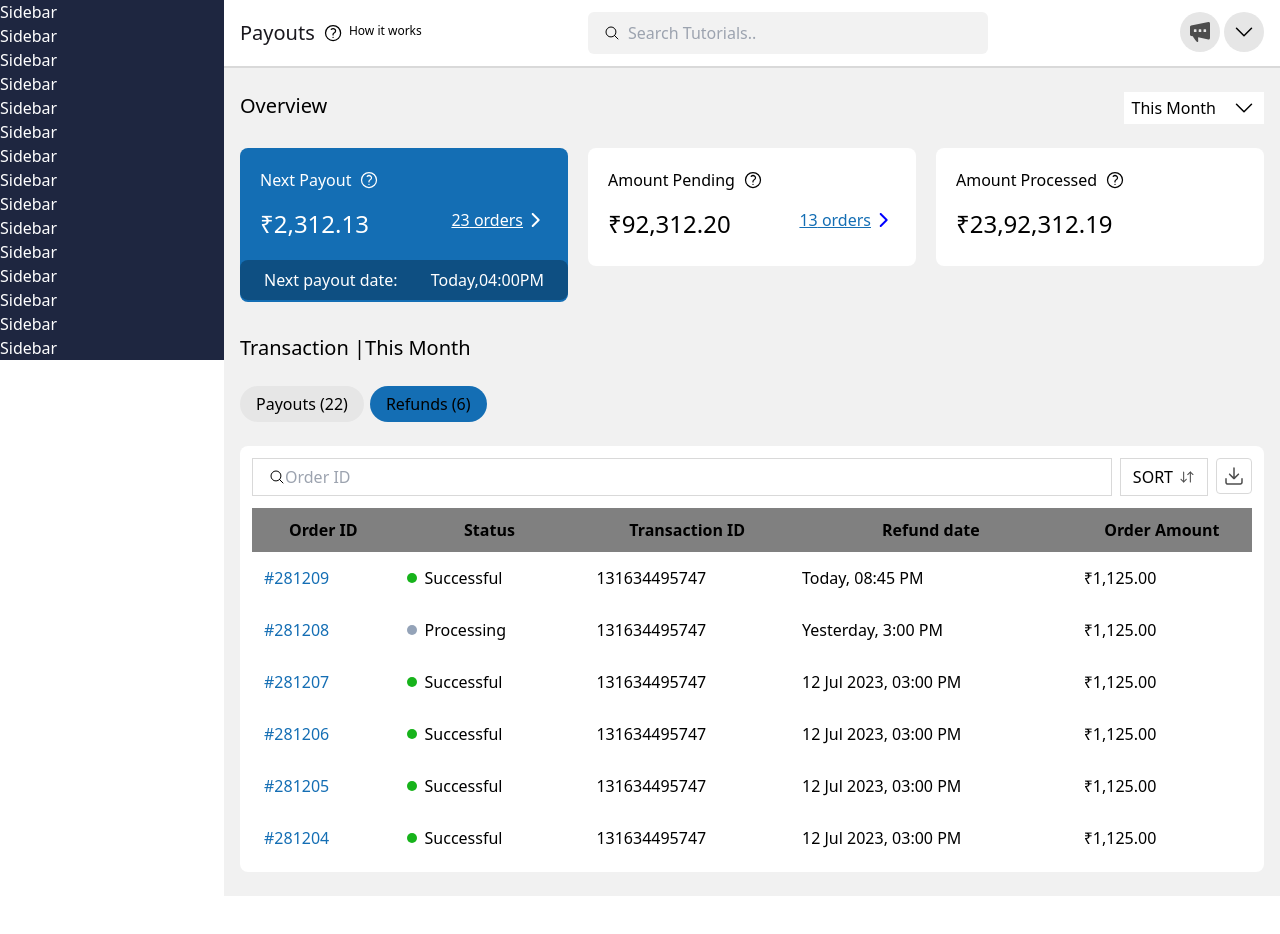
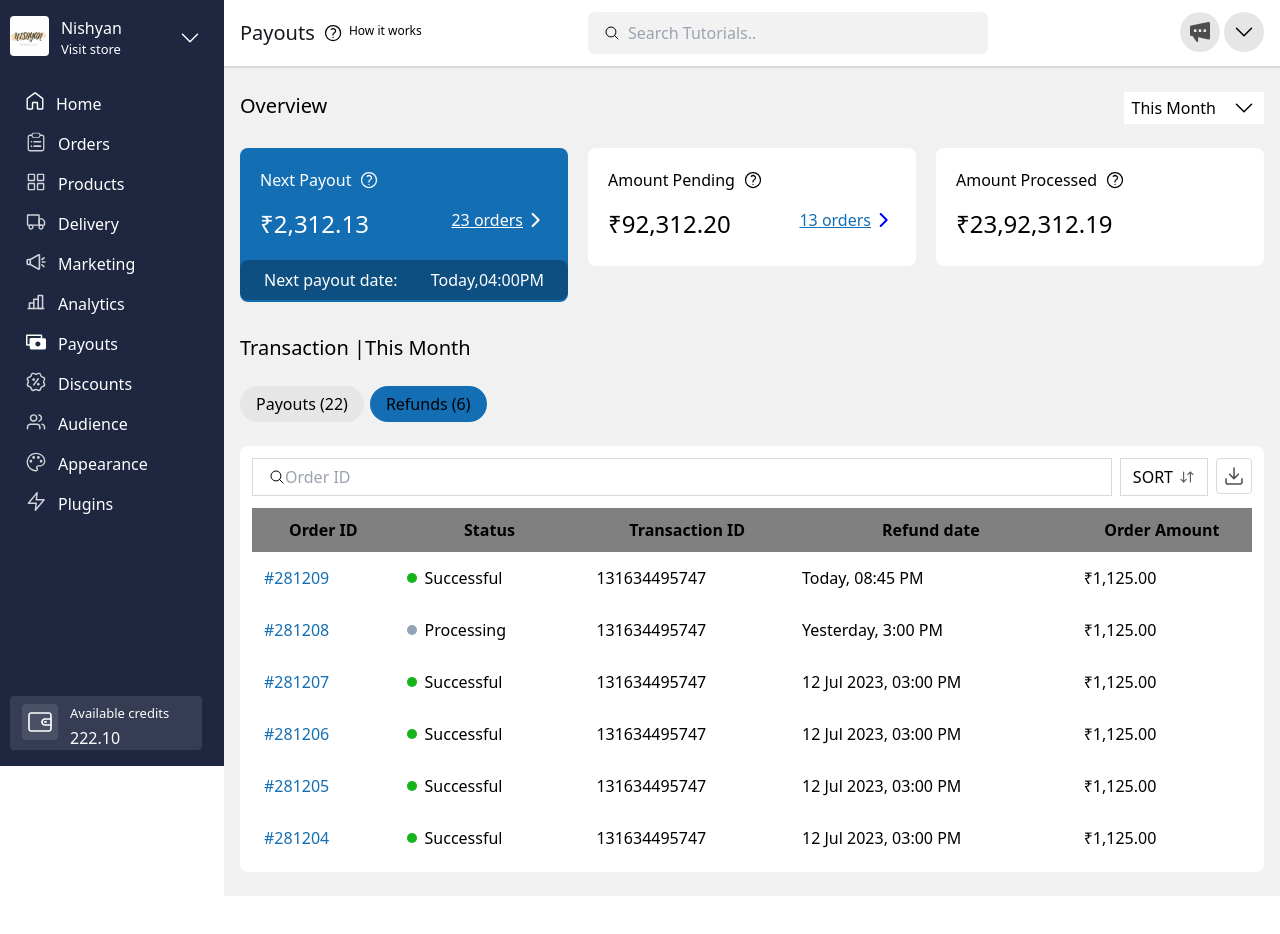
Before and after one commit to sarb001/Dukaan-frontend-assignment, a React (Vite) app: page / in a window 1280 px wide. Shown: the top 934 px of the page. Built offline with nearby package versions, Linux system fonts and the light colour scheme.

Commit message:
sidebar created

```diff
--- a/public/assests/Allicons.jsx
+++ b/public/assests/Allicons.jsx
@@ -215,19 +215,11 @@ export const  PluginIcon = () => {
     return (
         <>
         <svg width="20" height="20" viewBox="0 0 20 20" fill="none" xmlns="http://www.w3.org/2000/svg">
-<g opacity="0.8" clip-path="url(#clip0_111010_24039)">
-<path d="M4.87506 10.5889C5.63445 10.5889 6.25006 9.97329 6.25006 9.2139C6.25006 8.45451 5.63445 7.8389 4.87506 7.8389C4.11567 7.8389 3.50006 8.45451 3.50006 9.2139C3.50006 9.97329 4.11567 10.5889 4.87506 10.5889Z" fill="white"/>
-<path d="M9 5.4639C9 6.22329 8.38439 6.8389 7.625 6.8389C6.86561 6.8389 6.25 6.22329 6.25 5.4639C6.25 4.70451 6.86561 4.0889 7.625 4.0889C8.38439 4.0889 9 4.70451 9 5.4639Z" fill="white"/>
-<path d="M12.3751 6.8389C13.1345 6.8389 13.7501 6.22329 13.7501 5.4639C13.7501 4.70451 13.1345 4.0889 12.3751 4.0889C11.6157 4.0889 11.0001 4.70451 11.0001 5.4639C11.0001 6.22329 11.6157 6.8389 12.3751 6.8389Z" fill="white"/>
-<path d="M16.5 9.2139C16.5 9.97329 15.8844 10.5889 15.125 10.5889C14.3656 10.5889 13.75 9.97329 13.75 9.2139C13.75 8.45451 14.3656 7.8389 15.125 7.8389C15.8844 7.8389 16.5 8.45451 16.5 9.2139Z" fill="white"/>
-<path fill-rule="evenodd" clip-rule="evenodd" d="M10 19.375C4.875 19.375 0.625 15.125 0.625 10C0.625 4.875 4.875 0.625 10 0.625C15.125 0.625 19.375 4.375 19.375 9C19.375 12 16.875 14.5 13.875 14.5H12.125C11.75 14.5 11.375 14.875 11.375 15.25C11.375 15.5 11.5 15.625 11.625 15.75C12 16.125 12.125 16.625 12.125 17.125C12.125 18.375 11.125 19.375 10 19.375ZM10 2C5.625 2 2 5.625 2 10C2 14.375 5.625 18 10 18C10.375 18 10.75 17.625 10.75 17.25C10.75 17 10.625 16.875 10.5 16.75C10.125 16.375 10 15.875 10 15.375C10 14.25 11 13.25 12.125 13.25H13.875C16.125 13.25 18 11.375 18 9.125C18 5.125 14.375 2 10 2Z" fill="white"/>
+<g opacity="0.8">
+<path fill-rule="evenodd" clip-rule="evenodd" d="M18.8071 7.41667C18.6821 7.16667 18.4238 7 18.1405 7H11.0905L11.8655 0.816667C11.9071 0.5 11.7321 0.183333 11.4321 0.0583333C11.3405 0.0166667 11.2405 0 11.1488 0C10.9321 0 10.7238 0.0916667 10.5821 0.258333L1.83212 10.7583C1.64878 10.975 1.61545 11.2833 1.73212 11.5333C1.84878 11.7917 2.11545 11.9583 2.39045 11.9583H9.44045L8.66545 18.1333C8.63212 18.4583 8.80712 18.7667 9.09878 18.9C9.39878 19.025 9.74878 18.9417 9.95712 18.6917L18.7071 8.19167C18.8821 7.975 18.9238 7.675 18.8071 7.41667ZM10.4238 15.85L10.9905 11.3167C11.0155 11.1083 10.9488 10.9 10.8155 10.7417C10.6738 10.5917 10.4738 10.5 10.2655 10.5H3.94878L10.1071 3.10833L9.54045 7.63333C9.51545 7.84167 9.58212 8.05 9.72378 8.20833C9.85712 8.36667 10.0571 8.45833 10.2655 8.45833H16.5821L10.4238 15.85Z" fill="white"/>
 </g>
-<defs>
-<clipPath id="clip0_111010_24039">
-<rect width="20" height="20" fill="white"/>
-</clipPath>
-</defs>
         </svg>
+
         </>
     )
 }
--- a/src/components/Sidebar.jsx
+++ b/src/components/Sidebar.jsx
@@ -1,24 +1,81 @@
 import React from 'react'
+import { AnalyticsIcon, AppearanceIcon, ArrowDown, AudienceIcon, DeliveryIcon, DiscountIcon, HomeIcon, MarketingSpeakerIcon, OrderIcon, PayoutIcon , PluginIcon, ProductIcon } from '../../public/assests/Allicons'
 
 const Sidebar = () => {
+
+  const navitems = [
+    { to: '#', icon: <HomeIcon />, label: 'Home' },
+    { to: '#', icon: <OrderIcon />, label: 'Orders' },
+    { to: '#', icon: <ProductIcon  />, label: 'Products' },
+    { to: '#', icon: <DeliveryIcon  />, label: 'Delivery' },
+    { to: '#', icon: <MarketingSpeakerIcon />, label: 'Marketing' },
+    { to: '#', icon: <AnalyticsIcon  />, label: 'Analytics' },
+    { to: '#', icon: <PayoutIcon  />, label: 'Payouts' },
+    { to: '#', icon: <DiscountIcon />, label: 'Discounts' },
+    { to: '#', icon: <AudienceIcon  />, label: 'Audience' },
+    { to: '#', icon: <AppearanceIcon />, label: 'Appearance' },
+    { to: '#', icon: <PluginIcon />, label: 'Plugins' },
+  ]
+
+
   return (
-    <div className = 'hidden tablet:block  text-white bg-[#1e2640]'>
-        <div> Sidebar </div>
-        <div> Sidebar </div>
-        <div> Sidebar </div>
-        <div> Sidebar </div>
-        <div> Sidebar </div>
-        <div> Sidebar </div>
-        <div> Sidebar </div>
-        <div> Sidebar </div>
-        <div> Sidebar </div>
-        <div> Sidebar </div>
-        <div> Sidebar </div>
-        <div> Sidebar </div>
-        <div> Sidebar </div>
-        <div> Sidebar </div>
-        <div> Sidebar </div>
-    </div>
+    <div className = 'hidden tablet:block  text-white bg-[#1e2640]   gap-6  py-4 px-[10px] '>
+
+         <div className='h-[85vh]'>
+
+          <div className='top-nav flex gap-6 flex-col'>
+
+            <div className='main flex gap-3 w-[192px]'>
+
+                <div>
+                  <img src = "/assests/nishyanpng.png" className='w-10 h-10 rounded' />
+                </div>
+
+                <div className='flex flex-col w-[108px] '>
+                    <div> Nishyan </div>
+                    <div className='text-[13px] font-normal'> Visit store </div>
+                </div>
+
+                <div className='flex justify-center items-center'>
+                  <ArrowDown />
+                </div>
+
+            </div>
+
+            <div className='pages'>
+                    {navitems?.map((i) => {
+                      return (
+                        <div className='flex w-[208px] px-4 py-2 gap-3'>
+                          <div> {i?.icon} </div>
+                          <div> {i?.label} </div>
+                        </div>
+                      )
+                    })}
+            </div>
+
+          </div>
+
+         </div>
+
+        <div className='bottom-nav bg-[#353C53] w-[192px] rounded '>
+
+          <div className='flex h-[54px] gap-3 py-2 px-3'>
+
+            <div className='w-9 h-9 gap-3 rounded bg-[#ffffff1a] flex justify-center items-center'>
+                <svg width="24" height="24" viewBox="0 0 24 24" fill="none" xmlns="http://www.w3.org/2000/svg">
+        <path fill-rule="evenodd" clip-rule="evenodd" d="M3.00312 3.79727C2.42636 3.79727 1.80313 4.35527 1.80313 5.24727V18.7473C1.80313 19.6393 2.42636 20.1973 3.00312 20.1973H21.0031C21.5799 20.1973 22.2031 19.6393 22.2031 18.7473V15.8473H17.0032C14.8769 15.8473 13.1532 14.1236 13.1532 11.9973C13.1532 9.87097 14.8769 8.14727 17.0032 8.14727H22.2031V5.24727C22.2031 4.35527 21.5799 3.79727 21.0031 3.79727H3.00312ZM23.8031 8.14727V5.24727C23.8031 3.65398 22.6355 2.19727 21.0031 2.19727H3.00312C1.37075 2.19727 0.203125 3.65398 0.203125 5.24727V18.7473C0.203125 20.3405 1.37075 21.7973 3.00312 21.7973H21.0031C22.6355 21.7973 23.8031 20.3405 23.8031 18.7473V15.8473H23.8532V8.14727H23.8031ZM16.0032 11.9473C16.0032 11.4778 16.3837 11.0973 16.8532 11.0973H18.1532C18.6226 11.0973 19.0032 11.4778 19.0032 11.9473C19.0032 12.4167 18.6226 12.7973 18.1532 12.7973H16.8532C16.3837 12.7973 16.0032 12.4167 16.0032 11.9473ZM14.8532 11.9973C14.8532 10.8099 15.8158 9.84727 17.0032 9.84727H22.1532V14.1473H17.0032C15.8158 14.1473 14.8532 13.1847 14.8532 11.9973Z" fill="white"/>
+                </svg>
+            </div>
+
+            <div className='flex flex-col gap-[2px] '>
+              <span className='text-[13px]'> Available credits </span>
+              <span className='text-base font-medium'> 222.10 </span>
+            </div>
+
+           </div>
+         </div>
+        </div>
+
   )
 }
 
```
Also changed, not shown: public/assests/nishyanpng.png (added).
